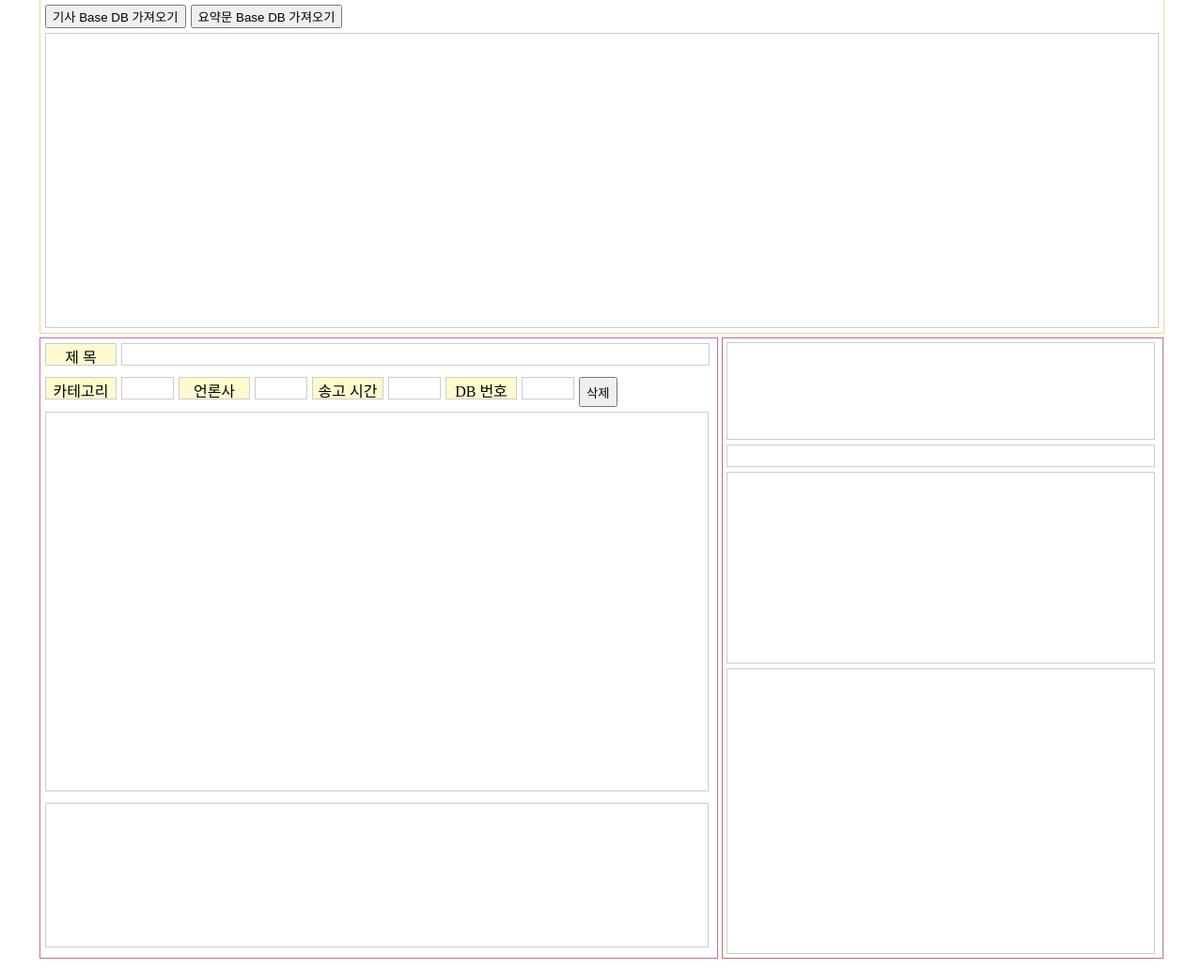
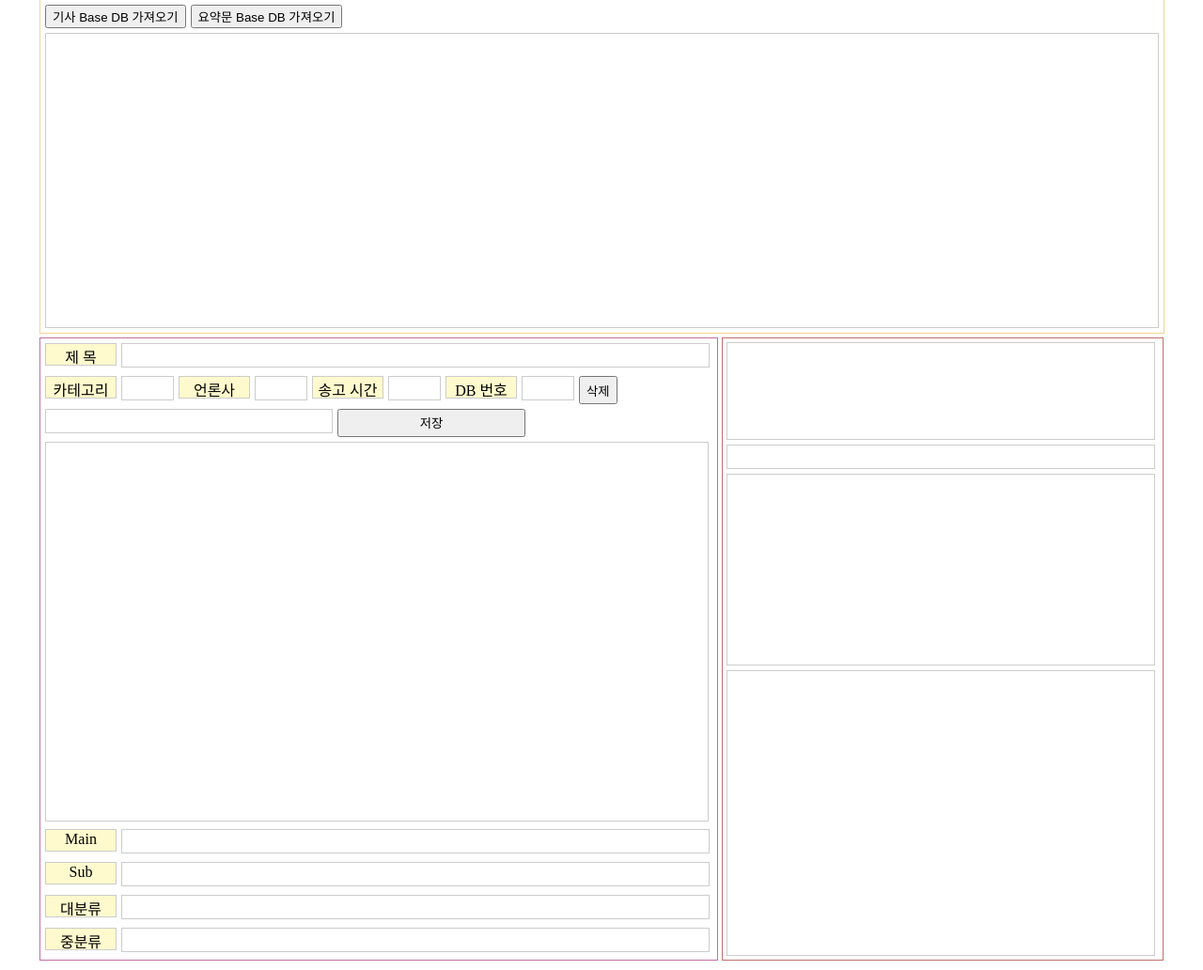
Before and after one commit to tigerak/byte_web, a Flask app: page /load_content/db_manager in a window 1280 px wide. Shown: the part 75-1107 px from the top of the page at 94% size. Run offline with Flask 3, Linux system fonts and the light colour scheme.

Commit message:
Add db_manager_saveButton

```diff
--- a/main/routes.py
+++ b/main/routes.py
@@ -399,10 +399,47 @@ def db_move():
 @main_bp.route('/util/data_api', methods=['POST'])
 def data_api():
     data = request.form
+    print(data)
+    print(data.keys())
 
-    response = requests.post(DATA_API_ADDRESS, data=data)
+    if 'buttonId' in data.keys():
+        if data['buttonId'] == 'view-article':
+            response = requests.post(DATA_API_ADDRESS, data=data)
+            response = response.json()
 
-    return response.json()
+            transfor_html_id = {
+                'titleDiv': response['title'],
+                'mediaDiv': response['media'],
+                'dateDiv': response['article_date'],
+                'dbIdDiv': response['id'],
+                'articleDiv': response['document'],
+                'similarityDiv': response['similarity_list'],
+                'modelTitle': response['summary_title'],
+                'modelSummary': response['summary'],
+                'modelReason': response['summary_reason'],
+                'mainTagDiv': response['main'],
+                'subTagDiv': response['sub'],
+                'majorTagDiv': response['major_class'],
+                'mediumTagDiv': response['medium_class']
+            }
+            return transfor_html_id
+
+        elif data['buttonId'] == 'delButton':
+            response = requests.post(DATA_API_ADDRESS, data=data)
+            response = response.json()
+            return_message = {'statusDiv': response}
+            return return_message
+
+        elif data['buttonId'] == 'get_data':
+            response = requests.post(DATA_API_ADDRESS, data=data)
+            return response.json()
+
+        elif data['buttonId'] == 'saveButton':
+            response = requests.post(DATA_API_ADDRESS, data=data)
+            response = response.json()
+            print(response)
+            return_message = {'statusDiv': response}
+            return return_message
 
 
 @main_bp.route('/load_content/kg_db', methods=['GET', 'POST'])
--- a/static/css/db_manager.css
+++ b/static/css/db_manager.css
@@ -144,7 +144,7 @@
 }
 
 .contentDiv {
-    height: 20px;
+    height: 22px;
     min-width: 50px;
     border: 1px solid #ccc;
     padding: 1px 2px;
@@ -177,14 +177,21 @@
     overflow: hidden;
     white-space: nowrap;
 }
+#statusDiv {
+    float: right;
+    width: 300px;
+}
+#saveButton {
+    float: right;
+    width: 200px;
+}
 #articleDiv {
     height: 400px;
     width: 700px;
     overflow: auto;
 }
-#tagDiv {
-    height: 150px;
-    width: 700px;
+#mainTagDiv, #subTagDiv, #majorTagDiv, #mediumTagDiv {
+    width: 620px;
     overflow: auto;
 }
 
--- a/templates/db_manager.html
+++ b/templates/db_manager.html
@@ -32,15 +32,24 @@
             <div contenteditable="false" class="sign-div">DB 번호</div>
             <div contenteditable="false" class="contentDiv" id="dbIdDiv"></div>
             <button id="delButton" data-divs="dbIdDiv">삭제</button>
+            <div contenteditable="false" class="contentDiv" id="statusDiv"></div>
+            <button id="saveButton" data-divs="dbIdDiv,mainTagDiv,subTagDiv,majorTagDiv,mediumTagDiv,modelTitle,modelSummary">저장</button>
 
             <div contenteditable="false" class="contentDiv" id="articleDiv"></div>
-            <div contenteditable="false" class="contentDiv" id="tagDiv"></div>
+            <div contenteditable="false" class="sign-div">Main</div>
+            <div contenteditable="true" class="contentDiv" id="mainTagDiv"></div>
+            <div contenteditable="false" class="sign-div">Sub</div>
+            <div contenteditable="true" class="contentDiv" id="subTagDiv"></div>
+            <div contenteditable="false" class="sign-div">대분류</div>
+            <div contenteditable="true" class="contentDiv" id="majorTagDiv"></div>
+            <div contenteditable="false" class="sign-div">중분류</div>
+            <div contenteditable="true" class="contentDiv" id="mediumTagDiv"></div>
         </div>
 
         <div class="box7">
             <div contenteditable="false" class="contentDiv" id="similarityDiv"></div>
-            <div contenteditable="false" class="contentDiv" id="modelTitle"></div>
-            <div contenteditable="false" class="contentDiv" id="modelSummary"></div>
+            <div contenteditable="true" class="contentDiv" id="modelTitle"></div>
+            <div contenteditable="true" class="contentDiv" id="modelSummary"></div>
             <div contenteditable="false" class="contentDiv" id="modelReason"></div>
         </div>
 
```
Also changed, not shown: static/scripts/db_manager.js (+60 -14 lines).
